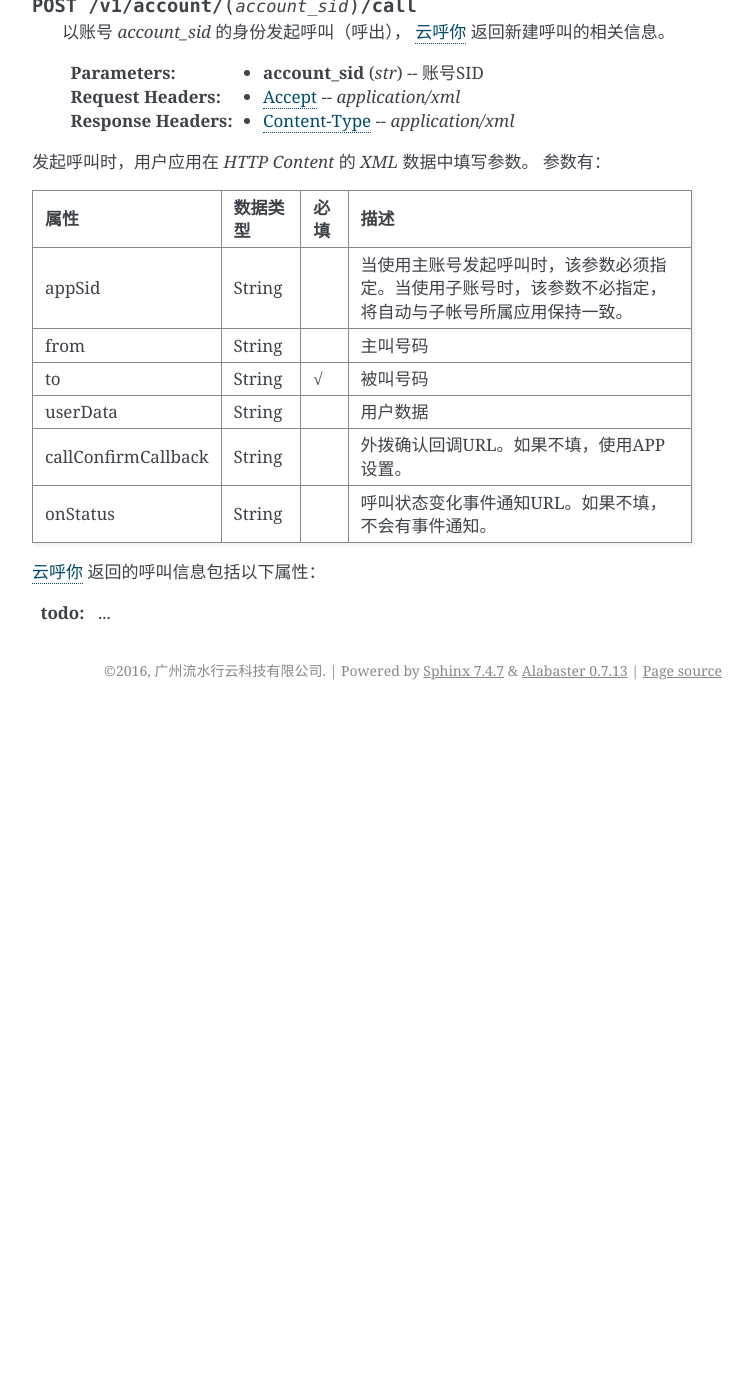
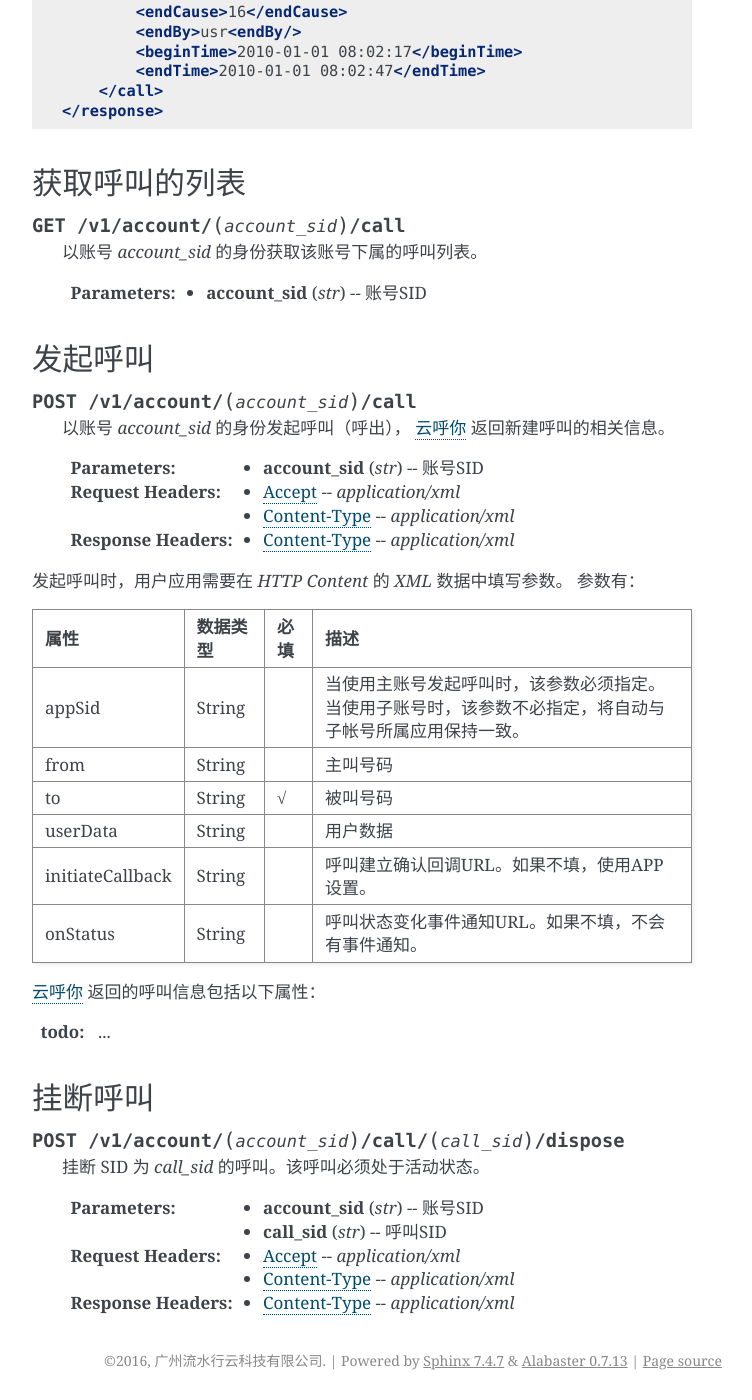
Before and after one commit to liushuixingyun/yunhuni-server-api-docs, a Sphinx documentation site: the page built from docs/rest_api/call_api.rst, in a window 1280 px wide and 1400 px high, scrolled down 1974 px. Shown: the whole window, without its empty margins (388-1140 px from the left). Built offline with Sphinx 7.4.7, drawn with Linux system fonts in a browser that asks for light colours; before the commit the page ends 2684 px from its top, so only the background shows below that; some of the changed text lies outside the part shown.

Commit message:
基本完成 restapi 的 call, conf, part 的主体骨架

```diff
--- a/docs/conf.py
+++ b/docs/conf.py
@@ -237,7 +237,7 @@
 #  author, documentclass [howto, manual, or own class]).
 latex_documents = [
     (master_doc, 'yunhuniserverapi.tex', u'yunhuni server api Documentation',
-     u'liu xue yan', 'manual'),
+     u'刘雪彦', 'manual'),
 ]
 
 # The name of an image file (relative to this directory) to place at the top of
--- a/docs/rest_api/call_api.rst
+++ b/docs/rest_api/call_api.rst
@@ -1,30 +1,51 @@
 呼叫 API
-#########
+#############
 
-通过呼叫 :term:`REST` API，可获取一个呼叫的信息，建立一个新的呼叫，或者对活动呼叫进行操作。
+通过呼叫 :term:`REST` API，用户应用服务主动地可获取一个呼叫的信息，建立一个新的呼叫，或者对活动呼叫进行操作。
 
 呼叫的属性
 **********
 
-============== ============== ====================================================
-属性           数据类型       描述
-============== ============== ====================================================
-sid            String         呼叫的唯一 ID，是一个32字符的UUID
-parentCallSid  String         如果该呼叫实在另外一个呼叫的基础上发起的，该属性值是这个基础呼叫的ID，否则为 ``null``
-accountSid     String         建立该呼叫的账号ID
-appSid         String         呼叫所属应用的ID
-from           String         主叫号码
-to             String         被叫号码
-status         String         呼叫状态，有： ``pending`` ``initiated`` ``answered`` ``ringing`` ``canceled`` ``completed`` ``failed`` ``busy`` ``no-answer``
-direction      String         呼叫方向 ``inbound`` ``outbound``
-endCause       Integer        呼叫结束原因编码
-endBy          String         结束通话的一方。系统侧： ``sys`` 用户侧： ``usr``
-beginTime      DateTime
-ringTime       DateTime
-answerTime     DateTime
-endTime        DateTime
-userData       String         用户自定义数据
-============== ============== ====================================================
+======================= ============== ====================================================
+属性                    数据类型       描述
+======================= ============== ====================================================
+sid                     String         呼叫的唯一 ID，是一个32字符的UUID
+parentCallSid           String         如果该呼叫实在另外一个呼叫的基础上发起的，该属性值是这个基础呼叫的ID，否则为 ``null``
+accountSid              String         建立该呼叫的账号ID
+appSid                  String         呼叫所属应用的ID
+from                    String         主叫号码
+to                      String         被叫号码
+status                  String         呼叫状态，有：
+
+                                       * ``pending``
+                                       * ``initiated``
+                                       * ``answered``
+                                       * ``ringing``
+                                       * ``canceled``
+                                       * ``completed``
+                                       * ``failed``
+                                       * ``busy``
+                                       * ``no-answer``
+
+direction               String         呼叫方向
+
+                                       * ``inbound``
+                                       * ``outbound``
+
+endCause                Integer        呼叫结束原因编码
+endBy                   String         结束通话的一方
+
+                                       * ``sys``: 系统侧
+                                       * ``usr``: 用户侧
+
+beginTime               DateTime
+ringTime                DateTime
+answerTime              DateTime
+endTime                 DateTime
+userData                String         用户自定义数据
+initiateCallback        String         呼叫建立确认回调URL
+onStatus                String         呼叫状态变化事件通知URL
+======================= ============== ====================================================
 
 获取呼叫的信息
 ***************
@@ -89,9 +110,10 @@
 
     :param str account_sid: 账号SID
     :<header Accept: `application/xml`
+    :<header Content-Type: `application/xml`
     :>header Content-Type: `application/xml`
 
-发起呼叫时，用户应用在 `HTTP Content` 的 `XML` 数据中填写参数。
+发起呼叫时，用户应用需要在 `HTTP Content` 的 `XML` 数据中填写参数。
 参数有：
 
 =============================== ============= ====== ====================================================
@@ -101,10 +123,23 @@
 from                            String               主叫号码
 to                              String        √      被叫号码
 userData                        String               用户数据
-callConfirmCallback             String               外拨确认回调URL。如果不填，使用APP设置。
+initiateCallback                String               呼叫建立确认回调URL。如果不填，使用APP设置。
 onStatus                        String               呼叫状态变化事件通知URL。如果不填，不会有事件通知。
 =============================== ============= ====== ====================================================
 
 :term:`云呼你` 返回的呼叫信息包括以下属性：
 
 :todo: ...
+
+挂断呼叫
+**********
+
+.. http:post:: /v1/account/(account_sid)/call/(call_sid)/dispose
+
+    挂断 SID 为 `call_sid` 的呼叫。该呼叫必须处于活动状态。
+
+    :param str account_sid: 账号SID
+    :param str call_sid: 呼叫SID
+    :<header Accept: `application/xml`
+    :<header Content-Type: `application/xml`
+    :>header Content-Type: `application/xml`
```
Also changed, not shown: docs/rest_api/conf_api.rst (added, +74 -0 lines), docs/rest_api/index.rst (+8 -4 lines), docs/rest_api/part_api.rst (added, +66 -0 lines).
